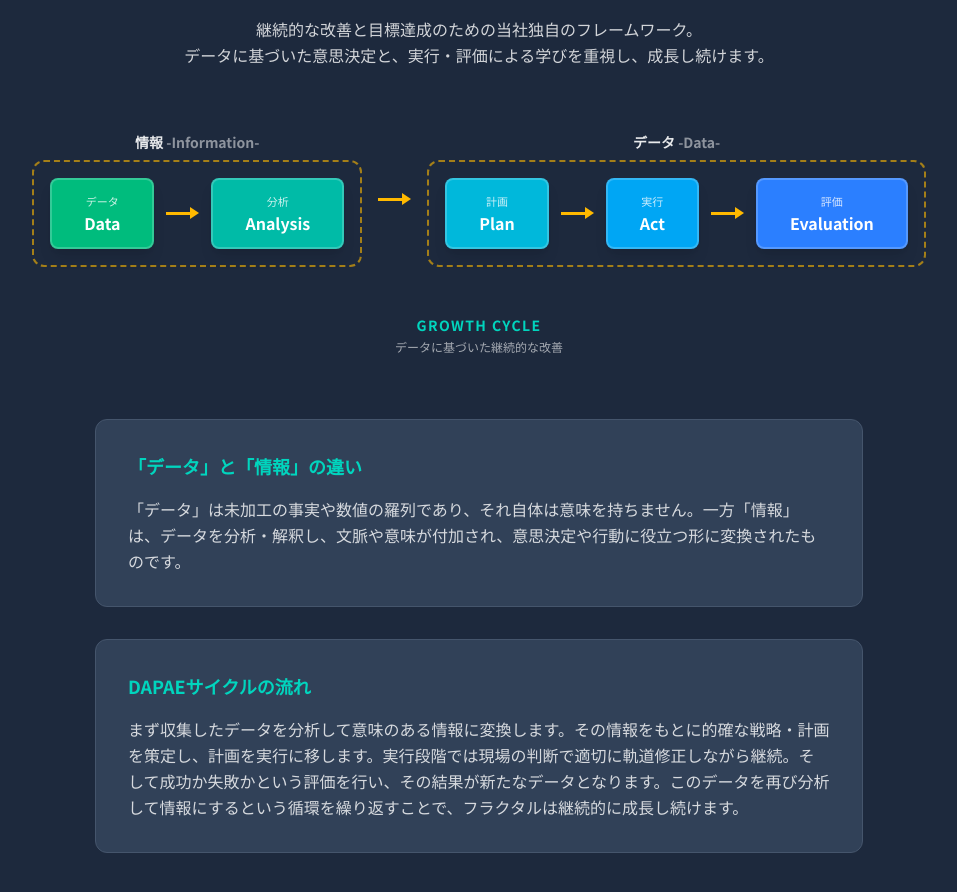
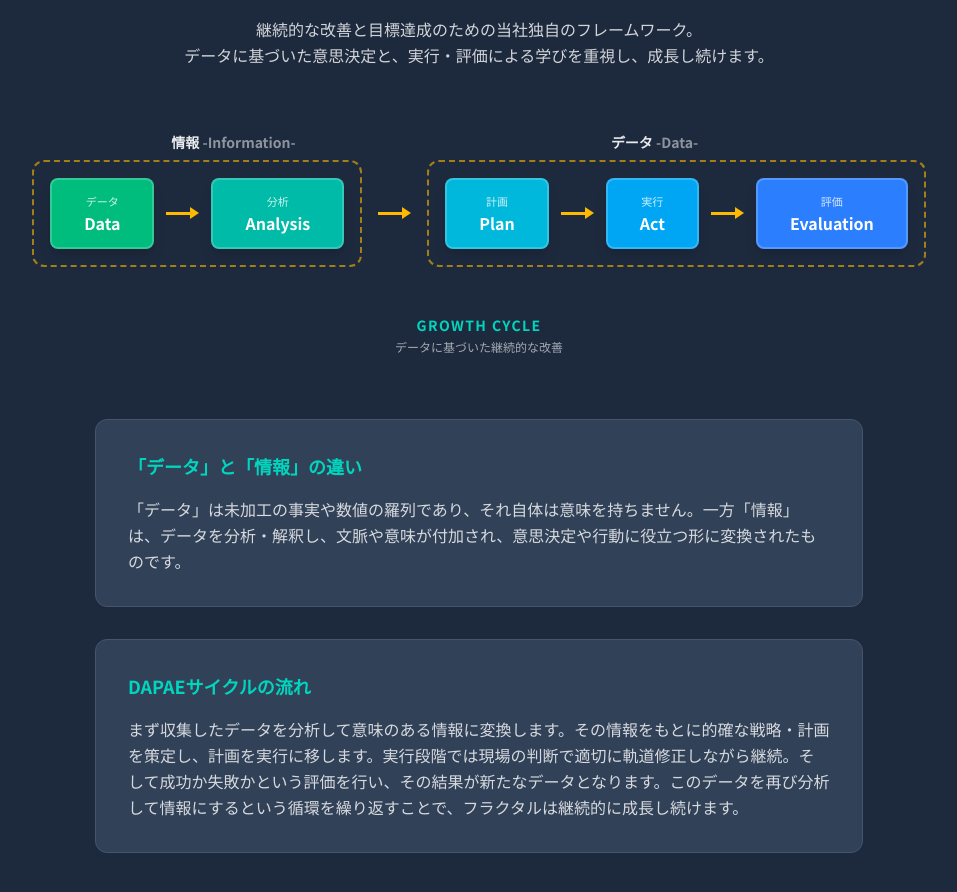
Before and after one commit to tasai-lab/fractal-hp, a Next.js app: page /about-fractal in a window 1280 px wide. Shown: the part 4100-4992 px from the top of the page, without its empty margins (161-1118 px from the left). Built offline with nearby package versions, Linux system fonts and the light colour scheme; no server answers.

Commit message:
fix: DAPAEのラベルと囲みを分離し、矢印を囲みの中央に配置

```diff
--- a/src/app/about-fractal/page.tsx
+++ b/src/app/about-fractal/page.tsx
@@ -470,12 +470,24 @@ export default function AboutFractalPage() {
           </div>
 
           {/* デスクトップ表示: 横並び（2グループ） */}
-          <div className="hidden md:flex items-center justify-center gap-4">
-            {/* 情報（Information）囲み: Data + Analysis */}
-            <div className="flex flex-col items-center">
-              <p className="text-white/90 text-sm font-bold mb-2">
+          <div className="hidden md:block">
+            {/* ラベル行 */}
+            <div className="flex justify-center gap-4 mb-2">
+              <div className="flex-shrink-0" style={{ width: '280px' }}>
+                <p className="text-white/90 text-sm font-bold text-center">
                   情報 <span className="text-white/50">-Information-</span>
                 </p>
+              </div>
+              <div className="w-[39px]"></div>
+              <div className="flex-shrink-0" style={{ width: '420px' }}>
+                <p className="text-white/90 text-sm font-bold text-center">
+                  データ <span className="text-white/50">-Data-</span>
+                </p>
+              </div>
+            </div>
+            {/* 囲みと矢印の行 */}
+            <div className="flex items-center justify-center gap-4">
+              {/* 情報（Information）囲み: Data + Analysis */}
               <div className="border-2 border-dashed border-amber-400/60 rounded-xl p-4 flex items-center gap-3">
                 {/* Data */}
                 <div className="bg-emerald-500 text-white px-8 py-3 rounded-lg border-2 border-white/20 shadow-lg">
@@ -493,7 +505,6 @@ export default function AboutFractalPage() {
                   <p className="text-base font-bold text-center">Analysis</p>
                 </div>
               </div>
-            </div>
 
               {/* 矢印 → */}
               <div className="flex items-center">
@@ -502,10 +513,6 @@ export default function AboutFractalPage() {
               </div>
 
               {/* データ（Data）囲み: Plan + Act + Evaluation */}
-            <div className="flex flex-col items-center">
-              <p className="text-white/90 text-sm font-bold mb-2">
-                データ <span className="text-white/50">-Data-</span>
-              </p>
               <div className="border-2 border-dashed border-amber-400/60 rounded-xl p-4 flex items-center gap-3">
                 {/* Plan */}
                 <div className="bg-cyan-500 text-white px-8 py-3 rounded-lg border-2 border-white/20 shadow-lg">
```
Lines whose indentation alone changed are shown as unchanged.
